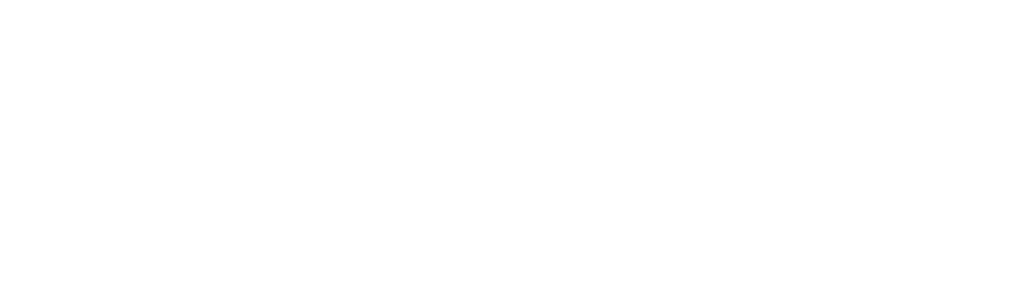
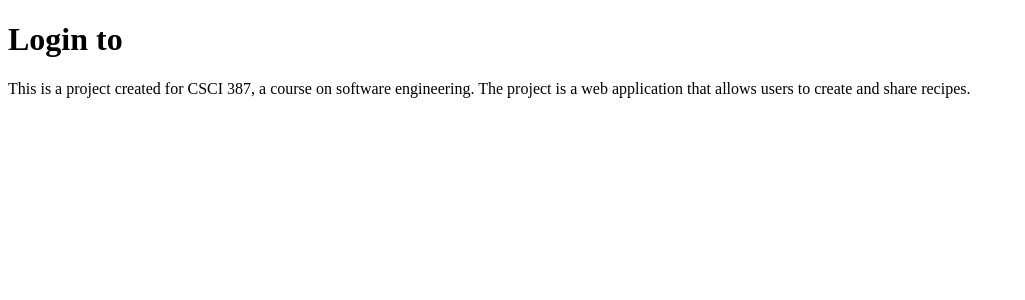
Before and after one commit to masterpoag/CSCI-387-group-project, a React (Vite) app: page /login in a window 1280 px wide. Before the commit this address had no page. Shown: the top 300 px of the page, without its empty margins (0-1025 px from the left). Built offline with nearby package versions, Linux system fonts and the light colour scheme.

Commit message:
commiting test page for login

```diff
--- a/src/App.jsx
+++ b/src/App.jsx
@@ -1,7 +1,7 @@
 import './App.css'
 import { BrowserRouter as Router, Routes, Route } from "react-router-dom";
 import HomePage from "./pages/index.jsx";
-
+import LoginPage from "./pages/loginpage.jsx"
 
 function App() {
   return (
@@ -9,6 +9,9 @@
       <Routes>
         <Route path="/" element={<HomePage /*Add Vars here for passthrough*/ />} />
       </Routes>
+      <Routes>
+        <Route path="/login" element={<LoginPage /*Add Vars here for passthrough*/ />} />
+      </Routes>
     </Router>
 
   )
--- /dev/null
+++ b/src/pages/loginpage.jsx
@@ -0,0 +1,17 @@
+import React from "react";
+
+export default function loginpage({/* Add Vars here for passthrough*/}) {
+  return (
+    <div >
+        <head>
+        This is a test
+        </head>
+
+      <h1>Login to </h1>
+      <p>
+        This is a project created for CSCI 387, a course on software engineering.
+        The project is a web application that allows users to create and share recipes.
+      </p>
+    </div>
+  );
+}
```
